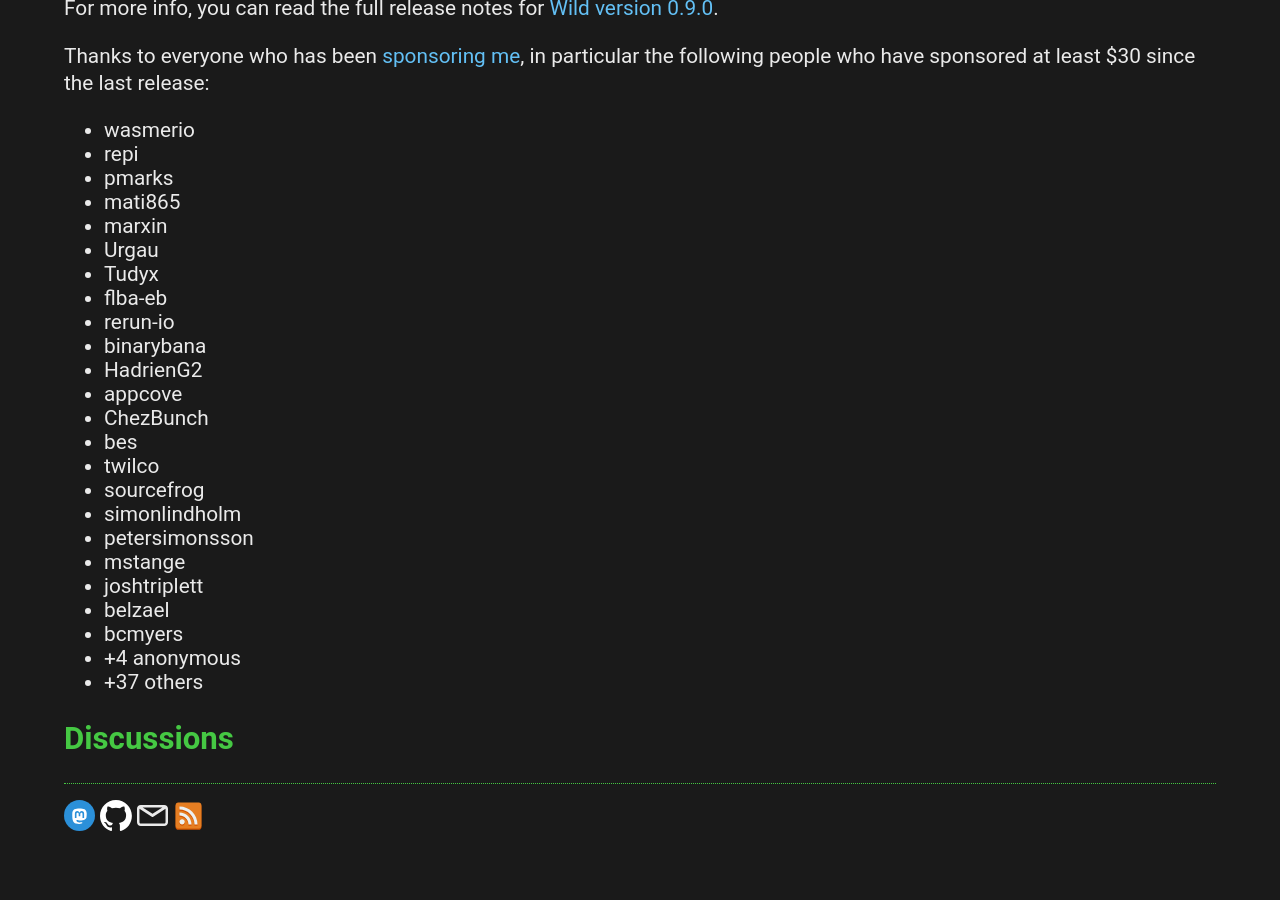
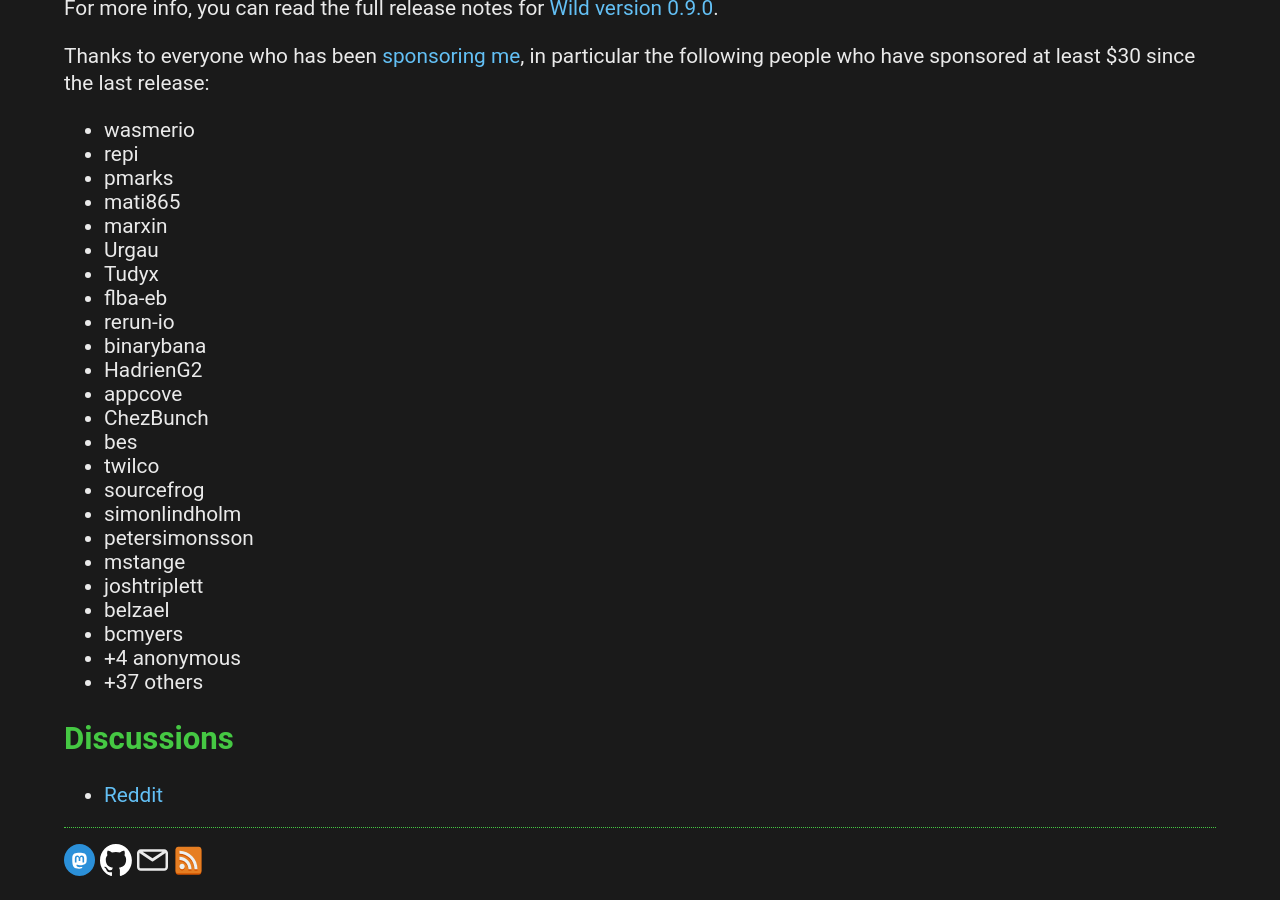
Before and after one commit to davidlattimore/davidlattimore.github.io, a Jekyll site: the page built from _posts/2026-05-24-wild-update-0.9.0.md, in a window 1280 px wide and 900 px high, scrolled down 1158 px. Built offline with Jekyll 4.4.1, drawn with Linux system fonts in a browser that asks for light colours; before the commit the page ends 2013 px from its top, so only the background shows below that.

Commit message:
Add reddit link

```diff
--- a/_posts/2026-05-24-wild-update-0.9.0.md
+++ b/_posts/2026-05-24-wild-update-0.9.0.md
@@ -82,3 +82,5 @@ particular the following people who have sponsored at least $30 since the last r
 * +37 others
 
 # Discussions
+
+* [Reddit](https://www.reddit.com/r/rust/comments/1tlzdtw/wild_linker_090_released/)
```
